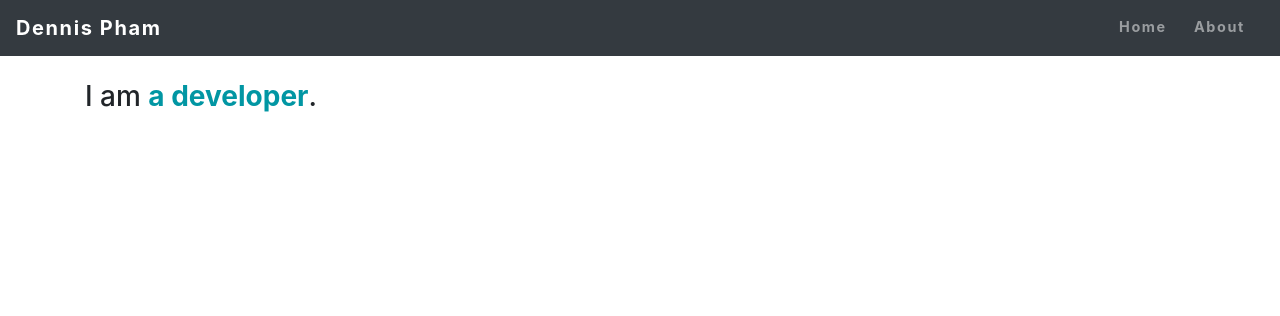
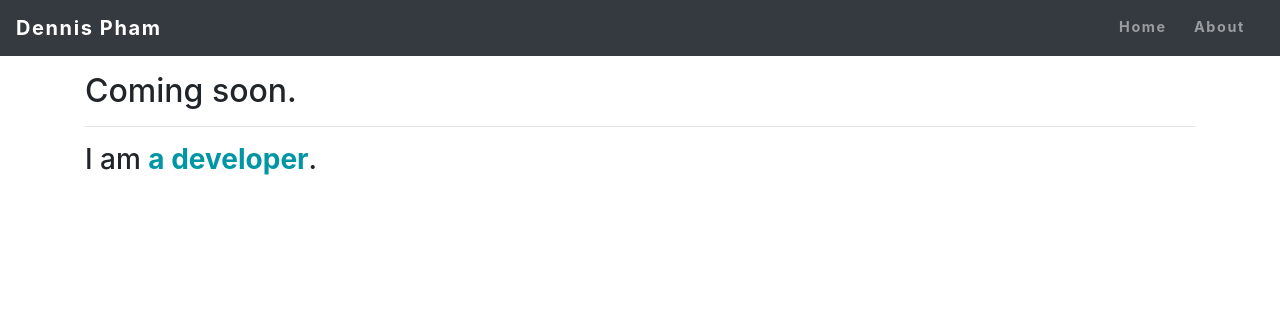
Before and after one commit to Den4200/dennispham.me, a Django app: page / in a window 1280 px wide. Shown: the top 316 px of the page. Run offline with Django 3.2, Linux system fonts and the light colour scheme; some libraries are stand-ins or nearby versions.

Commit message:
add a Coming soon header

```diff
--- a/portfolio/templates/portfolio/index.html
+++ b/portfolio/templates/portfolio/index.html
@@ -10,8 +10,11 @@
 
 {% block body %}
 
-<br>
-<h3>I am <span id="typing"></span></h3>
+<div class="mt-3">
+    <h2>Coming soon.</h2>
+    <hr>
+    <h3>I am <span id="typing"></span></h3>
+</div>
 
 {% endblock %}
 
```
